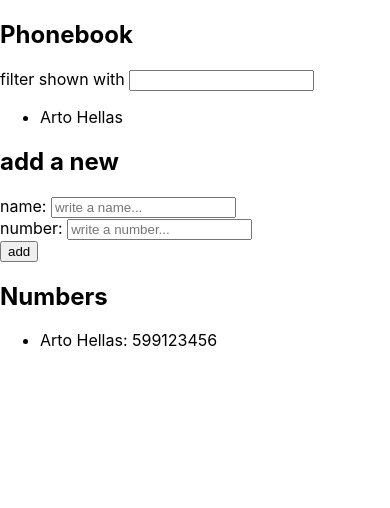
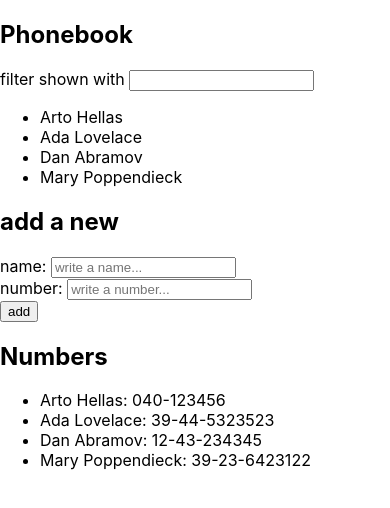
Before and after one commit to mikhita/part2, a React (Create React App) app: page / in a window 390 px wide. Shown: the top 508 px of the page. Built offline with nearby package versions, Linux system fonts and the light colour scheme; data requests are answered from the project's data file.

Commit message:
2.11: The Phonebook Step6

```diff
--- /dev/null
+++ b/db.json
@@ -0,0 +1,24 @@
+{
+  "persons": [
+    {
+      "name": "Arto Hellas",
+      "number": "040-123456",
+      "id": 1
+    },
+    {
+      "name": "Ada Lovelace",
+      "number": "39-44-5323523",
+      "id": 2
+    },
+    {
+      "name": "Dan Abramov",
+      "number": "12-43-234345",
+      "id": 3
+    },
+    {
+      "name": "Mary Poppendieck",
+      "number": "39-23-6423122",
+      "id": 4
+    }
+  ]
+}
--- a/package.json
+++ b/package.json
@@ -6,6 +6,7 @@
     "@testing-library/jest-dom": "^5.16.5",
     "@testing-library/react": "^13.4.0",
     "@testing-library/user-event": "^13.5.0",
+    "axios": "^1.2.6",
     "babel-polyfill": "^6.26.0",
     "browserify-zlib": "^0.2.0",
     "core-js": "^3.27.2",
@@ -23,7 +24,8 @@
     "start": "react-scripts start",
     "build": "react-scripts build",
     "test": "react-scripts test",
-    "eject": "react-scripts eject"
+    "eject": "react-scripts eject",
+    "server": "json-server -p3001 --watch db.json"
   },
   "eslintConfig": {
     "extends": [
@@ -44,6 +46,7 @@
     ]
   },
   "devDependencies": {
+    "json-server": "^0.17.1",
     "react-app-rewired": "^2.2.1"
   },
   "browser": {
--- a/src/App.js
+++ b/src/App.js
@@ -1,4 +1,18 @@
 import PhoneBook from "./components/PhoneBook";
+
+import axios from "axios";
+
+const promise = axios.get("http://localhost:3001/persons");
+promise.then((response) => {
+  const persons = response.data;
+  console.log(persons);
+});
+
+// const promise2 = axios.get("http://localhost:3001/foobar");
+// promise2.then((response) => {
+//   const notes = response.data;
+//   console.log(notes);
+// });
 
 const App = () => {
   // const courses = [
--- a/src/components/PhoneBook.js
+++ b/src/components/PhoneBook.js
@@ -1,15 +1,24 @@
-import React, { useState } from "react";
+import axios from "axios";
+import React, { useEffect, useState } from "react";
 import AddContact from "./AddContact";
 import FilteredName from "./FilteredName";
 import NumbersList from "./NumbersList";
 
 const PhoneBook = () => {
-  const [persons, setPersons] = useState([
-    { name: "Arto Hellas", id: 1, number: "599123456" },
-  ]);
+  const [persons, setPersons] = useState([]);
   const [newName, setNewName] = useState("");
   const [newNumber, setNewNumber] = useState("");
   const [searchName, setSearchName] = useState("");
+
+  useEffect(() => {
+    console.log("effect");
+    axios.get("http://localhost:3001/persons").then((response) => {
+      console.log("promise fulfilled");
+      setPersons(response.data);
+    });
+  }, []);
+  console.log("render", persons.length, "notes");
+
   const filteredArray = persons.filter((person) =>
     person.name.includes(searchName)
   );
```
Also changed, not shown: src/components/Notes.js (+11 -1 lines), 1 other file (tests, documents, lock files or other folders).
